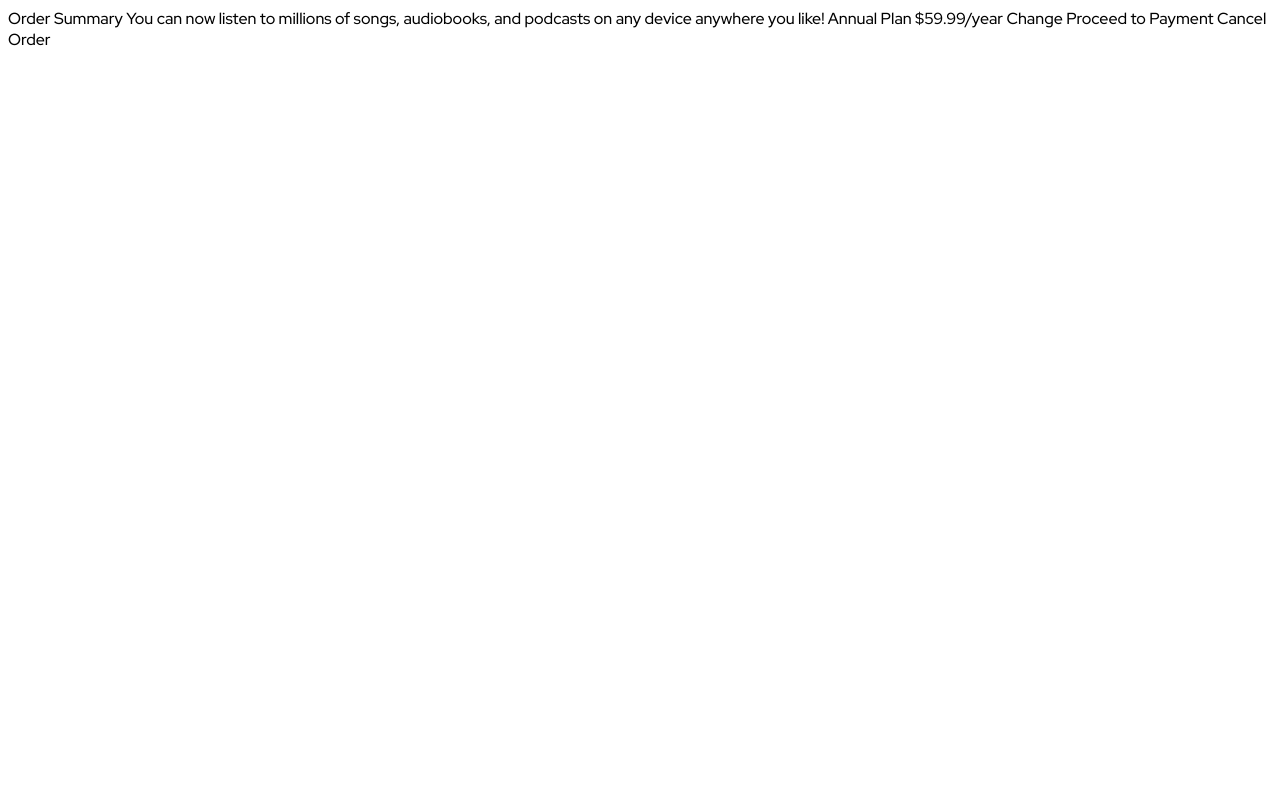
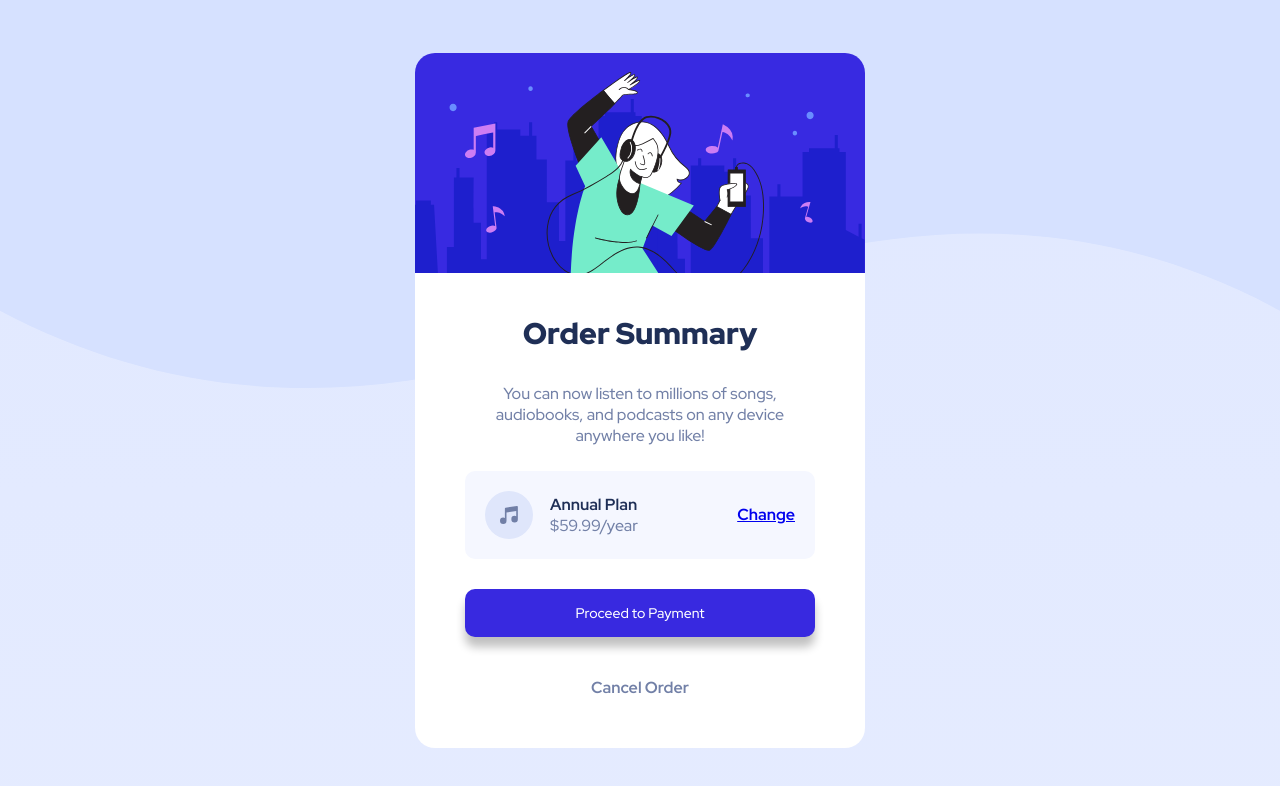
Before and after one commit to Leedof/Order-summary-component, a plain HTML site: page index.html in a window 1280 px wide. Drawn offline with Linux system fonts and the light colour scheme.

Commit message:
Complete Order Summary card

```diff
--- a/index.html
+++ b/index.html
@@ -15,20 +15,22 @@
 </head>
 <body>
 
-  Order Summary
+  <div class="card">
+    <!-- <img class="hero image" src="./images/illustration-hero.svg" alt="picture of person listening music"> -->
+    <p class="title">Order Summary</p>
+    <p class="text">You can now listen to millions of songs, audiobooks, and podcasts on any
+      device anywhere you like!</p>
+      <div class="payment-card">
+        <img class="music image" src="./images/icon-music.svg" alt="music-icon">
+        <div class="payment-plan">
+          <span class="plan">Annual Plan</span>
+          <span class="plan-cost">$59.99/year</span>
+        </div>
+        <a href="#">Change</a>
+      </div>
+      <a href="#" class="btn">Proceed to Payment</a>
+      <a href="#" class="cancel">Cancel Order</a>
+  </div>
 
-  You can now listen to millions of songs, audiobooks, and podcasts on any
-  device anywhere you like!
-
-  Annual Plan
-  $59.99/year
-
-  Change
-
-  Proceed to Payment
-  Cancel Order
-
-
-  </div>
 </body>
 </html>
--- a/styles.css
+++ b/styles.css
@@ -1,8 +1,102 @@
 body {
     font-family: 'Red Hat Display', sans-serif;
     font-size: 16px;
-    font-weight: 400;
+    font-weight: 500;
+    background-image: url(./images/pattern-background-desktop.svg),linear-gradient(hsl(225, 100%, 94%),hsla(225, 100%, 94%, 0.863));
+    background-position: top center;
+    background-repeat: no-repeat;
+    background-size: 100% ;
+    height: 100vh;
+    max-width: 1440px;
+    margin: 0 auto;
+    display: flex;
+    justify-content: center;
+    align-items: center;
 }
 * {
     box-sizing: border-box;
 }
+.card{
+    max-width: 450px;
+    background-color: white;
+    border-radius: 20px;
+    background-image: url(./images/illustration-hero.svg);
+    background-position: top left;
+    background-repeat: no-repeat;
+    padding: 50px 50px;
+}
+
+.title {
+    margin-top: 210px;
+    margin-bottom: 30px;
+    font-size: 30px;
+    font-weight: 900;
+    text-align: center;
+    color: hsl(223, 47%, 23%);
+}
+.text {
+    text-align: center;
+    margin: 0 0 25px 0;
+    color:hsl(224, 23%, 55%);
+
+    }
+.payment-card {
+    background-color:  hsl(225, 100%, 98%);
+    padding: 20px;
+    border-radius: 10px;
+    display: flex;
+    align-items: center;
+    margin-bottom: 30px;
+}
+.music {
+    margin-right: 17px;
+}
+.plan {
+    font-weight: 700;
+    color: hsl(223, 47%, 23%);
+}
+.payment-plan {
+    display: flex;
+    flex-direction: column;
+}
+.plan-cost {
+    color:hsl(224, 23%, 55%);
+}
+.plan, .plan-cost {
+    display: inline-block;
+}
+.payment-card > a {
+    margin-left: auto;
+    font-weight: 700;
+}
+.payment-card > a:hover,
+.payment-card > a:focus {
+    opacity: .7;
+}
+.btn{
+    display: block;
+    font-size: 14px;
+    text-decoration: none;
+    text-align: center;
+    color: white;
+    background-color: hsl(245, 75%, 52%);
+    padding: 15px;
+    border-radius: 10px;
+    box-shadow: 0 10px 10px rgba(0, 0, 0, 0.247);
+    margin-bottom: 40px;
+}
+.btn:hover,
+.btn:focus {
+    opacity: .7;
+}
+.cancel {
+    display:block;
+    text-align: center;
+    text-decoration: none;
+    color:hsl(224, 23%, 55%);
+    font-weight: 700;
+}
+.cancel:hover,
+.cancel:focus {
+    color: hsl(223, 47%, 23%);
+}
```
